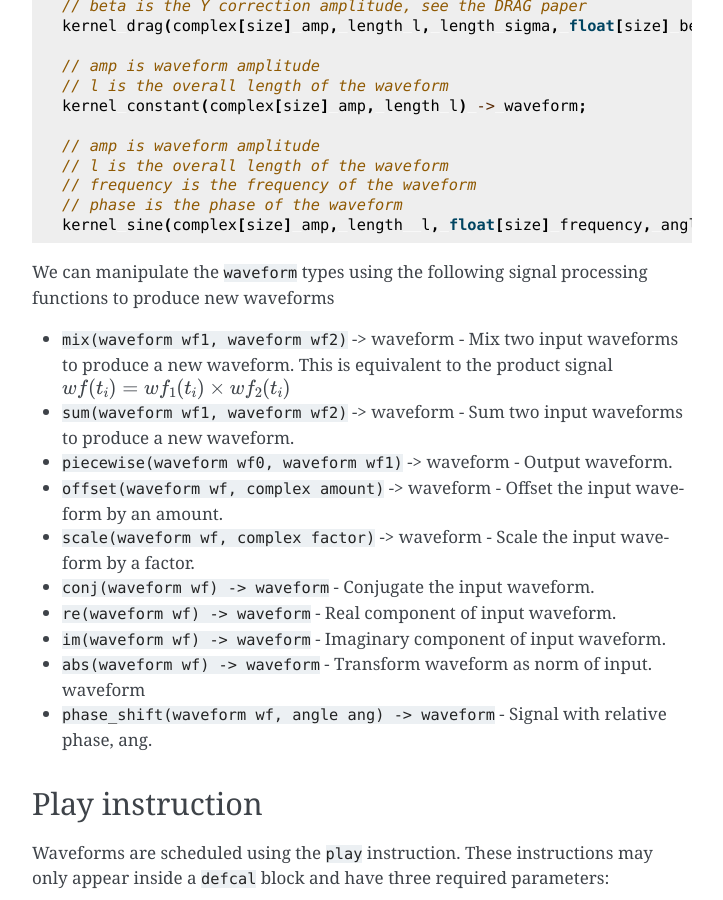
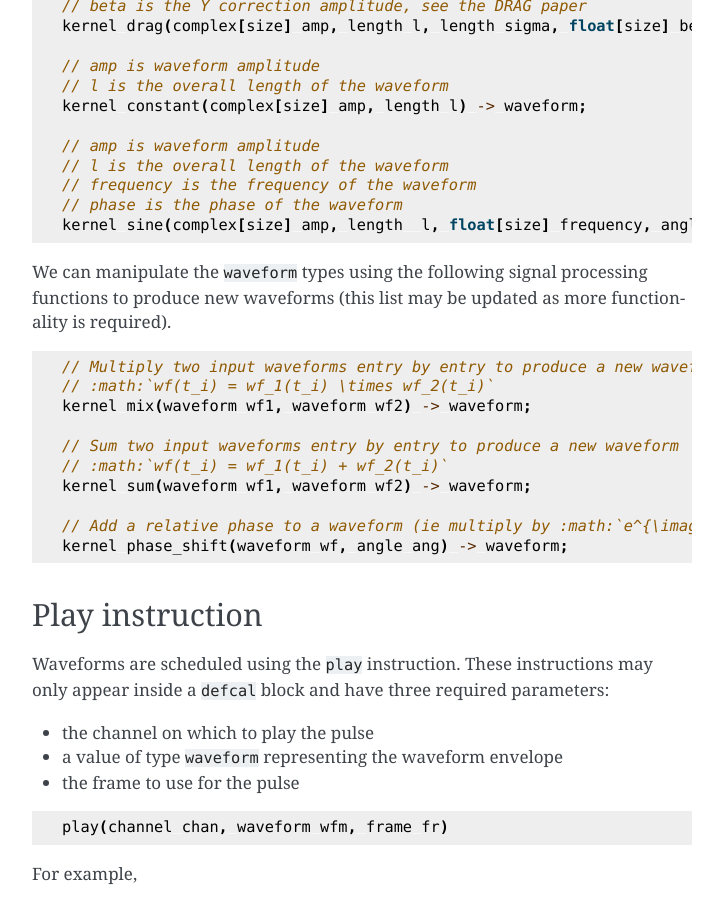
Before and after one commit to openqasm/openqasm, a Sphinx documentation site: the page built from source/language/openpulse.rst, in a window 1280 px wide and 900 px high, scrolled down 5437 px. Shown: the whole window, without its empty margins (388-1111 px from the left). Built offline with Sphinx 7.4.7, drawn with Linux system fonts in a browser that asks for light colours; cross-references to code outside the pages are shown as plain code.

Commit message:
Remove extra proc functions and clean up text

```diff
--- a/source/language/openpulse.rst
+++ b/source/language/openpulse.rst
@@ -260,19 +260,20 @@ since the compiler may need to down-sample a higher precision waveform to physic
    kernel sine(complex[size] amp, length  l, float[size] frequency, angle[size] phase) -> waveform;
 
 We can manipulate the ``waveform`` types using the following signal processing functions to produce
-new waveforms
+new waveforms (this list may be updated as more functionality is required).
 
-- ``mix(waveform wf1, waveform wf2)`` -> waveform - Mix two input waveforms to produce a new waveform.
-  This is equivalent to the product signal :math:`wf(t_i) = wf_1(t_i) \times wf_2(t_i)`
-- ``sum(waveform wf1, waveform wf2)`` -> waveform - Sum two input waveforms to produce a new waveform.
-- ``piecewise(waveform wf0, waveform wf1)`` -> waveform - Output waveform.
-- ``offset(waveform wf, complex amount)`` -> waveform - Offset the input waveform by an amount.
-- ``scale(waveform wf, complex factor)`` -> waveform - Scale the input waveform by a factor.
-- ``conj(waveform wf) -> waveform`` - Conjugate the input waveform.
-- ``re(waveform wf) -> waveform`` - Real component of input waveform.
-- ``im(waveform wf) -> waveform`` - Imaginary component of input waveform.
-- ``abs(waveform wf) -> waveform`` - Transform waveform as norm of input. waveform
-- ``phase_shift(waveform wf, angle ang) -> waveform`` - Signal with relative phase, ang.
+.. code-block:: javascript
+
+    // Multiply two input waveforms entry by entry to produce a new waveform
+    // :math:`wf(t_i) = wf_1(t_i) \times wf_2(t_i)`
+    kernel mix(waveform wf1, waveform wf2) -> waveform;
+
+    // Sum two input waveforms entry by entry to produce a new waveform
+    // :math:`wf(t_i) = wf_1(t_i) + wf_2(t_i)`
+    kernel sum(waveform wf1, waveform wf2) -> waveform;
+
+    // Add a relative phase to a waveform (ie multiply by :math:`e^{\imag \theta}`
+    kernel phase_shift(waveform wf, angle ang) -> waveform;
 
 Play instruction
 ----------------
```
